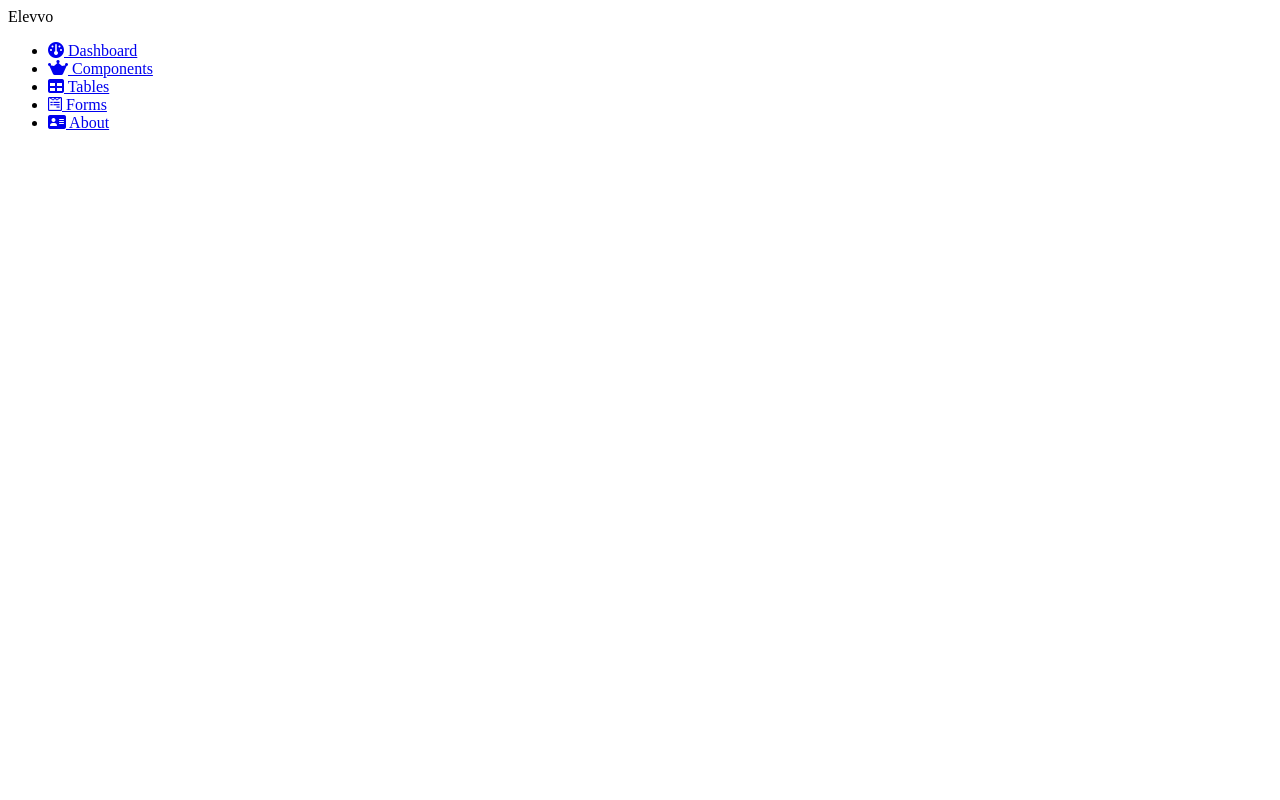
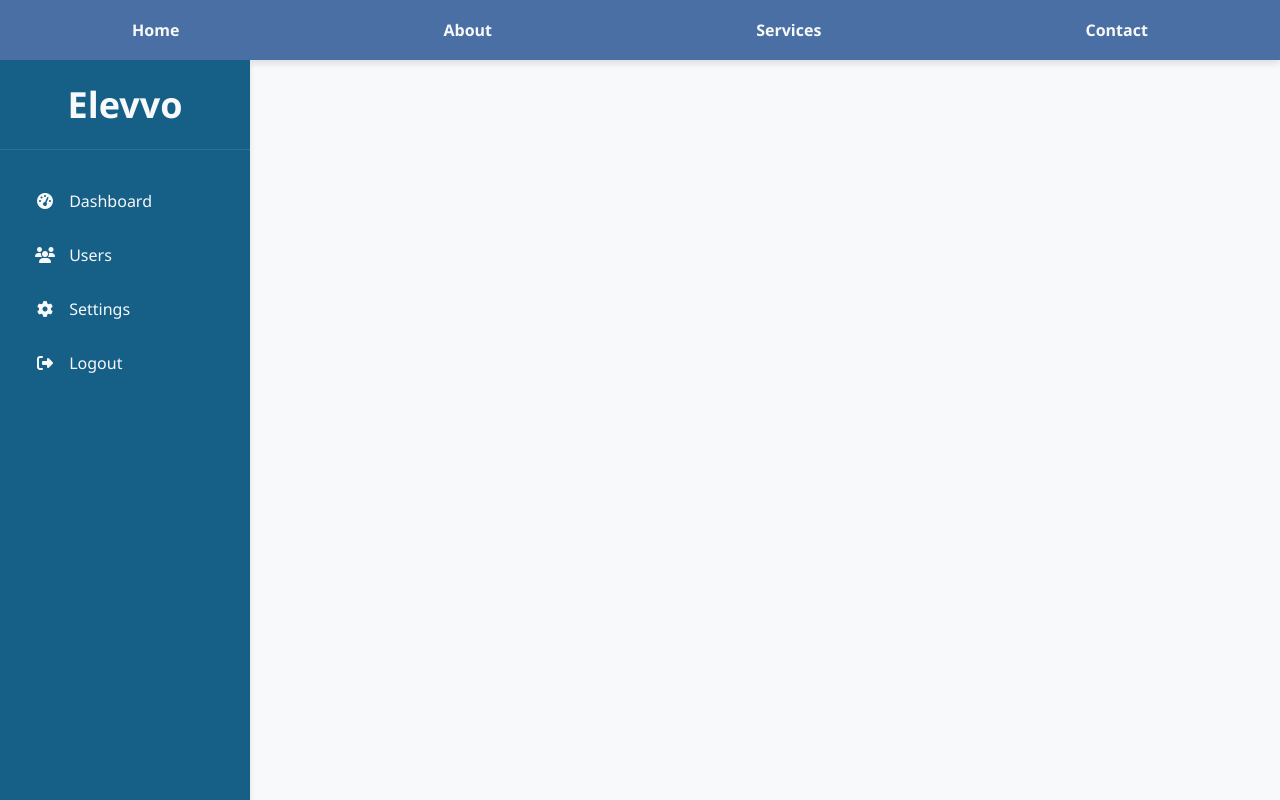
Before and after one commit to mbakhtawar2007/Elevvo-Task-1.github.io, a plain HTML site: page index.html in a window 1280 px wide. Drawn offline with Linux system fonts and the light colour scheme.

Commit message:
Implement sidebar functionality and styles in index.html, script.js, and style.css

```diff
--- a/index.html
+++ b/index.html
@@ -2,24 +2,38 @@
 <html lang="en">
 
 <head>
-  <meta charset="UTF-8" />
-  <meta name="viewport" content="width=device-width, initial-scale=1.0" />
-  <title>Task 1</title>
-
+    <meta charset="UTF-8">
+    <meta name="viewport" content="width=device-width, initial-scale=1.0">
+    <title>Task 1 - Elevvo Dashboard</title>
+    <link rel="stylesheet" href="https://cdnjs.cloudflare.com/ajax/libs/font-awesome/6.4.0/css/all.min.css">
+    <link rel="stylesheet" href="style.css">
 </head>
 
 <body>
-  <div class="sidebar">
-    <span class="logo">Elevvo</span>
-    <ul>
-      <li><a href="#"><i class="fa-solid fa-gauge icon"></i> Dashboard</a></li>
-      <li><a href="#"><i class="fa-solid fa-web-awesome icon"></i> Components</a></li>
-      <li><a href="#"><i class="fa-solid fa-table icon"></i> Tables</a></li>
-      <li><a href="#"><i class="fa-brands fa-wpforms icon"></i> Forms</a></li>
-      <li><a href="#"><i class="fa-solid fa-address-card icon"></i> About</a></li>
-    </ul>
-  </div>
-  <script src="https://kit.fontawesome.com/bde50c5474.js" crossorigin="anonymous"></script>
+    <header>
+        <nav>
+            <ul>
+                <li><a href="#" class="nav-links">Home</a></li>
+                <li><a href="#" class="nav-links">About</a></li>
+                <li><a href="#" class="nav-links">Services</a></li>
+                <li><a href="#" class="nav-links">Contact</a></li>
+            </ul>
+        </nav>
+
+        <aside class="sidebar">
+            <div class="sidebar-header">
+                <h2>Elevvo</h2>
+            </div>
+            <ul class="sidebar-menu">
+                <li><a href="#"><i class="fas fa-tachometer-alt"></i> Dashboard</a></li>
+                <li><a href="#"><i class="fas fa-users"></i> Users</a></li>
+                <li><a href="#"><i class="fas fa-cog"></i> Settings</a></li>
+                <li><a href="#"><i class="fas fa-sign-out-alt"></i> Logout</a></li>
+            </ul>
+        </aside>
+    </header>
+
+    <script src="script.js" defer></script>
 </body>
 
 </html>
--- /dev/null
+++ b/script.js
@@ -0,0 +1,4 @@
+function toggleSidebar() {
+  const sidebar = document.getElementById('sidebar');
+  sidebar.classList.toggle('active');
+}
--- /dev/null
+++ b/style.css
@@ -0,0 +1,95 @@
+:root {
+    --primary-color: #4a6fa5;
+    --secondary-color: #166088;
+    --accent-color: #4fc3f7;
+    --text-dark: #2b2d42;
+    --text-light: #f8f9fa;
+    --bg-light: #f8f9fa;
+    --hover-color: #e9ecef;
+    --border-radius: 8px;
+    --shadow: 0 4px 6px rgba(0, 0, 0, 0.1);
+}
+
+* {
+    margin: 0;
+    padding: 0;
+    box-sizing: border-box;
+    font-family: 'Segoe UI', Tahoma, Geneva, Verdana, sans-serif;
+}
+
+body {
+    background-color: var(--bg-light);
+    color: var(--text-dark);
+}
+
+nav ul {
+    display: flex;
+    justify-content: space-around;
+    align-items: center;
+    width: 100%;
+    height: 60px;
+    background-color: var(--primary-color);
+    box-shadow: var(--shadow);
+}
+
+nav ul li {
+    list-style: none;
+}
+
+.nav-links {
+    color: var(--text-light);
+    text-decoration: none;
+    font-weight: 600;
+    padding: 8px 16px;
+    border-radius: var(--border-radius);
+    transition: background-color 0.3s ease;
+}
+
+.nav-links:hover {
+    background-color: var(--secondary-color);
+}
+
+.sidebar {
+    width: 250px;
+    height: 100vh;
+    background-color: var(--secondary-color);
+    position: fixed;
+    left: 0;
+    top: 60px;
+    box-shadow: var(--shadow);
+}
+
+.sidebar-header {
+    font-size: 1.5rem;
+    padding: 20px 0;
+    text-align: center;
+    color: var(--text-light);
+    border-bottom: 1px solid rgba(255, 255, 255, 0.1);
+}
+
+.sidebar-menu {
+    padding: 20px;
+    list-style: none;
+}
+
+.sidebar-menu li a {
+    text-decoration: none;
+    color: var(--text-light);
+    display: block;
+    padding: 12px 15px;
+    margin: 8px 0;
+    border-radius: var(--border-radius);
+    transition: all 0.3s ease;
+}
+
+.sidebar-menu li a:hover {
+    background-color: var(--accent-color);
+    color: var(--text-dark);
+    transform: translateX(5px);
+}
+
+.sidebar-menu li a i {
+    margin-right: 10px;
+    width: 20px;
+    text-align: center;
+}
```
